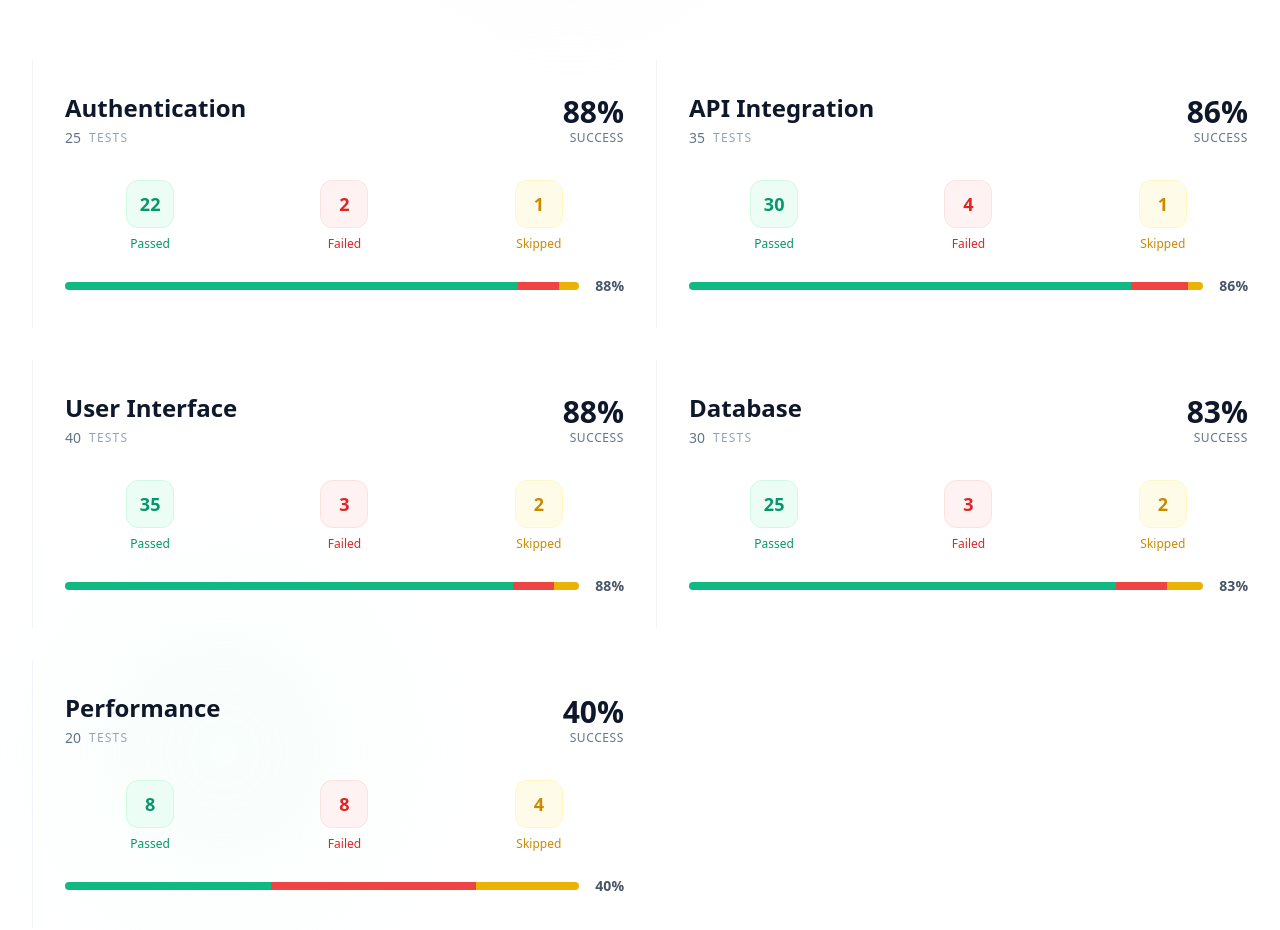
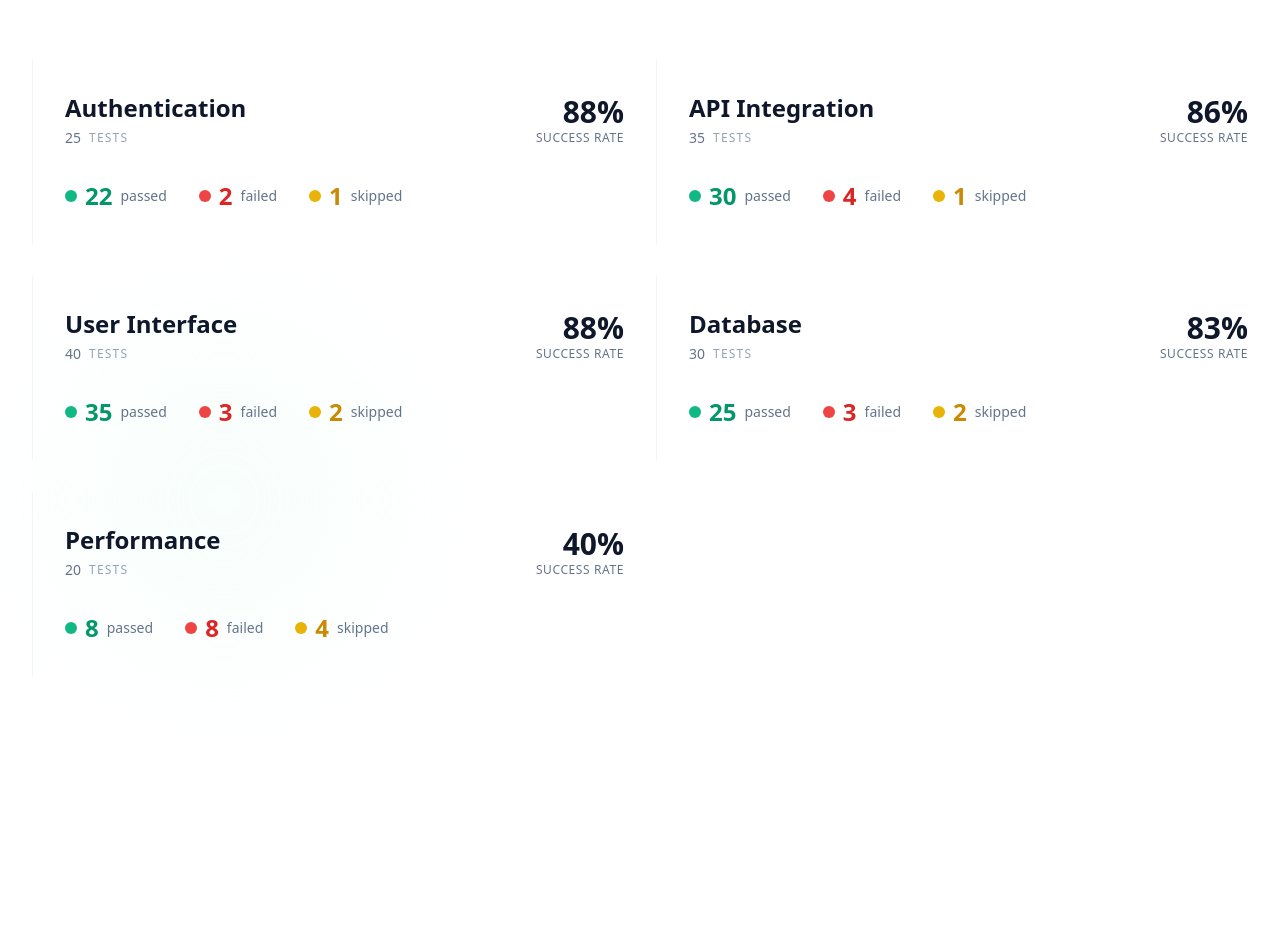
Before and after one commit to Rrrajat/test-case-dashboard-view, a React (Vite) app: page / in a window 1280 px wide. Shown: the part 989-1919 px from the top of the page. After the commit the page ends 1809 px from the top, so only its background shows below. Built offline with nearby package versions, Linux system fonts and the light colour scheme.

Commit message:
Fix test category display

```diff
--- a/src/components/TestDashboard.tsx
+++ b/src/components/TestDashboard.tsx
@@ -320,54 +320,30 @@ const TestDashboard = () => {
                       </div>
                       <div className="text-right">
                         <div className="text-3xl font-black text-slate-900">{categoryPassRate}%</div>
-                        <div className="text-xs text-slate-500 uppercase tracking-wider">Success</div>
+                        <div className="text-xs text-slate-500 uppercase tracking-wider">Success Rate</div>
                       </div>
                     </div>
 
-                    {/* Metrics Grid */}
-                    <div className="grid grid-cols-3 gap-6 mb-6">
-                      <div className="text-center group-hover:transform group-hover:scale-105 transition-transform duration-300">
-                        <div className="w-12 h-12 mx-auto mb-2 bg-emerald-50 rounded-xl flex items-center justify-center border border-emerald-100 group-hover:shadow-md transition-shadow duration-300">
-                          <div className="text-lg font-bold text-emerald-600">{category.passed}</div>
+                    {/* Modern Metrics Layout */}
+                    <div className="flex items-center justify-between">
+                      <div className="flex items-center gap-8">
+                        <div className="flex items-center gap-2">
+                          <div className="w-3 h-3 bg-emerald-500 rounded-full"></div>
+                          <span className="text-2xl font-bold text-emerald-600">{category.passed}</span>
+                          <span className="text-sm text-slate-500">passed</span>
                         </div>
-                        <div className="text-xs text-emerald-600 font-medium">Passed</div>
-                      </div>
 
-                      <div className="text-center group-hover:transform group-hover:scale-105 transition-transform duration-300 delay-75">
-                        <div className="w-12 h-12 mx-auto mb-2 bg-red-50 rounded-xl flex items-center justify-center border border-red-100 group-hover:shadow-md transition-shadow duration-300">
-                          <div className="text-lg font-bold text-red-600">{category.failed}</div>
+                        <div className="flex items-center gap-2">
+                          <div className="w-3 h-3 bg-red-500 rounded-full"></div>
+                          <span className="text-2xl font-bold text-red-600">{category.failed}</span>
+                          <span className="text-sm text-slate-500">failed</span>
                         </div>
-                        <div className="text-xs text-red-600 font-medium">Failed</div>
-                      </div>
 
-                      <div className="text-center group-hover:transform group-hover:scale-105 transition-transform duration-300 delay-150">
-                        <div className="w-12 h-12 mx-auto mb-2 bg-yellow-50 rounded-xl flex items-center justify-center border border-yellow-100 group-hover:shadow-md transition-shadow duration-300">
-                          <div className="text-lg font-bold text-yellow-600">{category.skipped}</div>
+                        <div className="flex items-center gap-2">
+                          <div className="w-3 h-3 bg-yellow-500 rounded-full"></div>
+                          <span className="text-2xl font-bold text-yellow-600">{category.skipped}</span>
+                          <span className="text-sm text-slate-500">skipped</span>
                         </div>
-                        <div className="text-xs text-yellow-600 font-medium">Skipped</div>
-                      </div>
-                    </div>
-
-                    {/* Clean Progress Bar */}
-                    <div className="space-y-2">
-                      <div className="flex items-center gap-4">
-                        <div className="flex-1 h-2 bg-slate-100 rounded-full overflow-hidden relative">
-                          <div className="absolute inset-0 flex">
-                            <div
-                              className="bg-emerald-500 h-full transition-all duration-1000 ease-out"
-                              style={{ width: `${categoryPassRate}%` }}
-                            />
-                            <div
-                              className="bg-red-500 h-full transition-all duration-1000 ease-out"
-                              style={{ width: `${categoryFailRate}%` }}
-                            />
-                            <div
-                              className="bg-yellow-500 h-full transition-all duration-1000 ease-out"
-                              style={{ width: `${categorySkipRate}%` }}
-                            />
-                          </div>
-                        </div>
-                        <div className="text-sm font-semibold text-slate-600">{categoryPassRate}%</div>
                       </div>
                     </div>
                   </div>
```
